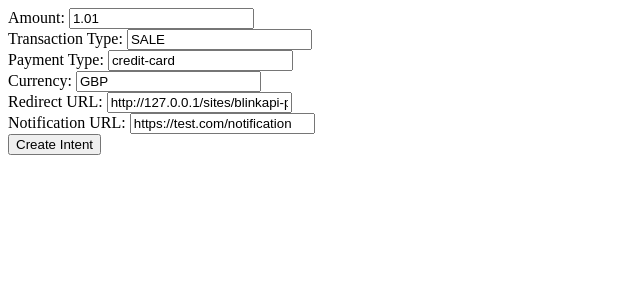
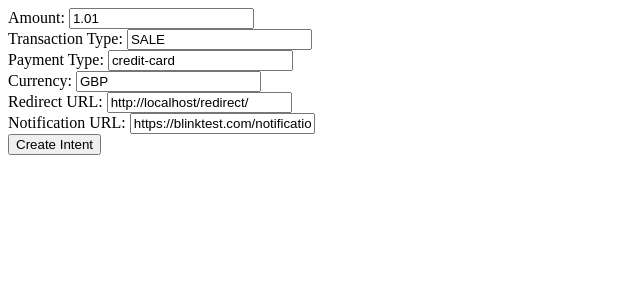
Before and after one commit to shalomMoiseBlink/Blink-API-PHP-demo, a PHP site: page /Intent/create-intent.html in a window 1280 px wide. Shown: the top 300 px of the page, without its empty margins (0-640 px from the left). Run offline with PHP 8.4, Linux system fonts and the light colour scheme.

Commit message:
removed unneccassray css and chanegd fake notifcation url

```diff
--- a/Intent/create-intent.html
+++ b/Intent/create-intent.html
@@ -8,19 +8,22 @@
 <body>
     <form action="./create-intent.php" method="post">
         <label for="amount">Amount:</label>
-        <input type="text" name="amount" value="1.01"> <br>
+        <input type="text" id="amount" name="amount" value="1.01"> <br>
         <label for="transaction_type">Transaction Type:</label>
-        <input type="text" name="transaction_type" value="SALE"> <br>
+        <input type="text" name="transaction_type" id="transaction_type" value="SALE"> <br>
         <label for="payment_type">Payment Type:</label>
-        <input type="text" name="payment_type" value="credit-card" readonly> <br>
+        <input type="text" name="payment_type" value="credit-card" id="credit-card" readonly> <br>
         <label for="payment_type">Currency:</label>
-        <input type="text" name="currency" value="GBP" readonly> <br>
+        <input type="text" name="currency" value="GBP" id="GBP" readonly> <br>
         <label for="return_url">Redirect URL:</label>
-        <input type="text" name="return_url" value="http://127.0.0.1/sites/blinkapi-php/redirect/"> <br>
+        <input type="text" name="return_url" id="return_url"> <br>
         <label for="notification_url">Notification URL:</label>
-        <input type="text" name="notification_url" value="https://test.com/notification">
+        <input type="text" name="notification_url" id="notification_url" value="https://blinktest.com/notification">
         <br>
         <input type="submit" value="Create Intent">
     </form>
 </body>
+<script>
+    document.getElementById("return_url").value= `${document.URL.split("Intent")[0]}redirect/`;
+</script>
 </html>
--- a/index.php
+++ b/index.php
@@ -3,7 +3,6 @@
 <head>
     <meta charset="UTF-8">
     <meta name="viewport" content="width=device-width, initial-scale=1.0">
-    <link rel="stylesheet" href="style.css">
     <title>API Demo</title>
 </head>
 <body>
```
